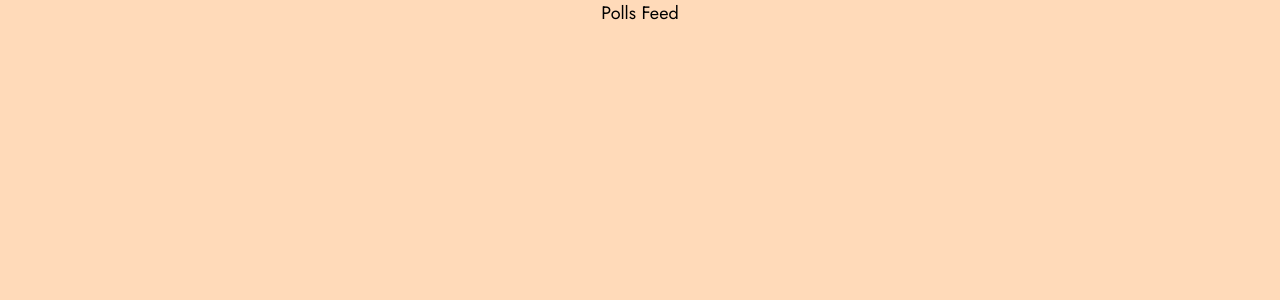
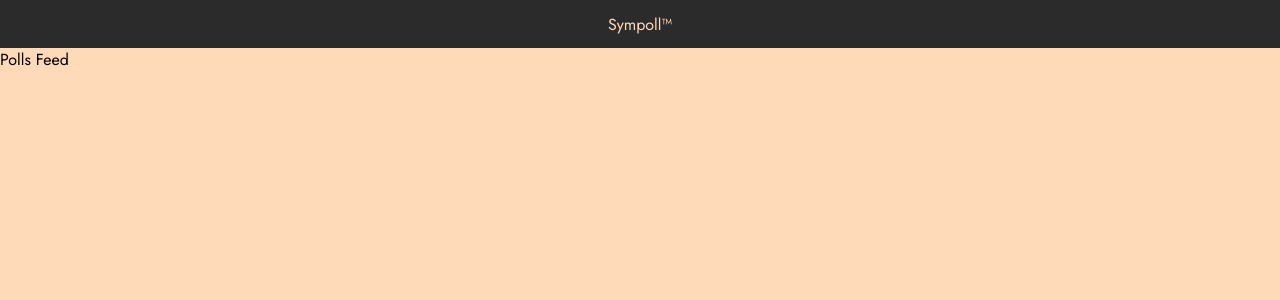
Before and after one commit to sympoll/front-end-service, a React (Vite) app: page /feed in a window 1280 px wide. Shown: the top 300 px of the page. Built offline with nearby package versions, Linux system fonts and the light colour scheme.

Commit message:
Added header to feed page

```diff
--- a/src/App.tsx
+++ b/src/App.tsx
@@ -4,6 +4,7 @@ import LandingPage from "./pages/LandingPage";
 import LogInPage from "./pages/LogInPage";
 import SignUpPage from "./pages/SignUpPage";
 import FeedPage from "./pages/FeedPage";
+import AppHeader from "./cmps/app-header/AppHeader";
 
 export default function App() {
   return (
--- /dev/null
+++ b/src/assets/styles/cmps/app-header/_AppHeader.scss
@@ -0,0 +1,9 @@
+.app-header-container {
+    display: flex;
+    height: fit-content;
+    min-height: 6vh;
+    justify-content: center;
+    align-items: center;
+    background-color: $mainBgColor1;
+    color: $mainBgColor0;
+}
--- a/src/assets/styles/cmps/feed/_FeedIndex.scss
+++ b/src/assets/styles/cmps/feed/_FeedIndex.scss
@@ -1,5 +1,5 @@
 .feed-page-container {
-    display: flex;
+    display: block;
     justify-content: center;
     align-items: center;
 }
--- a/src/assets/styles/cmps/landing-page/_LandingPageBtn.scss
+++ b/src/assets/styles/cmps/landing-page/_LandingPageBtn.scss
@@ -1,6 +1,6 @@
 Button {
     align-items: center;
-    background-color: #e48f17;
+    background-color: $mainColor-normal;
     border: 0;
     border-radius: 100px;
     box-sizing: border-box;
@@ -29,12 +29,12 @@ Button {
 
   Button:hover,
   Button:focus {
-    background-color: #c97f17;
+    background-color: $mainColor-dark0;
     color: #ffffff;
   }
 
   Button:active {
-    background: #9e6515;
+    background: $mainColor-dark1;
     color: rgb(255, 255, 255, .7);
   }
 
--- a/src/assets/styles/cmps/landing-page/_LandingPage.scss
+++ b/src/assets/styles/cmps/landing-page/_LandingPageIndex.scss
@@ -1,4 +1,4 @@
-div {
+.landing-page-content {
     display: grid;
     justify-content: center;
     justify-items: center;
@@ -13,7 +13,7 @@ div {
     row-gap: 20px;
 }
 
-.logo-img {
+.landing-page-logo-img {
     display: block;
     max-width: 80%;
     height: auto;
--- a/src/assets/styles/cmps/sidebar/_Sidebar.scss
+++ b/src/assets/styles/cmps/sidebar/_Sidebar.scss
@@ -1,5 +1,5 @@
   // Change to sidebar:
-  .app-header-container {
+  .side-bar-container {
     background-color: #a7a7a7;
     display: flex;
     justify-content: space-evenly;
--- a/src/assets/styles/main.scss
+++ b/src/assets/styles/main.scss
@@ -11,12 +11,15 @@
 
 // ** Components **
 
+// * App Header *
+@import 'cmps/app-header/AppHeader';
+
 // * Sidebar *
 @import 'cmps/sidebar/Sidebar';
 
 // * Landing Page *
 @import 'cmps/landing-page/LandingPageBtn';
-@import 'cmps/landing-page/LandingPage';
+@import 'cmps/landing-page/LandingPageIndex';
 
 // * Feed *
 @import 'cmps/feed/FeedIndex';
--- a/src/assets/styles/setup/variables.scss
+++ b/src/assets/styles/setup/variables.scss
@@ -5,3 +5,9 @@ $mainFont: 'Jost', sans-serif;
 
 // ** Background Colors **
 $mainBgColor0: peachpuff;
+$mainBgColor1: rgb(43 43 43);
+
+// ** Main Colos **
+$mainColor-normal: #e48f17;
+$mainColor-dark0: #c97f17;
+$mainColor-dark1: #9e6515;
--- /dev/null
+++ b/src/cmps/app-header/AppHeader.tsx
@@ -0,0 +1,5 @@
+import React from "react";
+
+export default function AppHeader() {
+  return <div className="app-header-container">Sympoll™</div>;
+}
--- a/src/pages/FeedPage.tsx
+++ b/src/pages/FeedPage.tsx
@@ -1,11 +1,11 @@
 import React from "react";
+import AppHeader from "../cmps/app-header/AppHeader";
 
 export default function FeedPage() {
   return (
     <section className="feed-page-container">
-      <body>
-        <div>Polls Feed</div>
-      </body>
+      <AppHeader />
+      <div>Polls Feed</div>
     </section>
   );
 }
--- a/src/pages/LandingPage.tsx
+++ b/src/pages/LandingPage.tsx
@@ -8,9 +8,11 @@ export default function LandingPage() {
 
   return (
     <section className="landing-page-container">
-      <img className="logo-img" src={logo} alt="pic" />
-      <div>Welcome to Sympoll™, where decisions are made...</div>
-      <div>
+      <img className="landing-page-logo-img" src={logo} alt="pic" />
+      <div className="landing-page-content">
+        Welcome to Sympoll™, where decisions are made...
+      </div>
+      <div className="landing-page-content">
         <Button onClick={() => navigate("/login")}>Log In</Button>
         <Button onClick={() => navigate("/signup")}>Sign Up</Button>
         <Button onClick={() => navigate("/feed")}>
```
